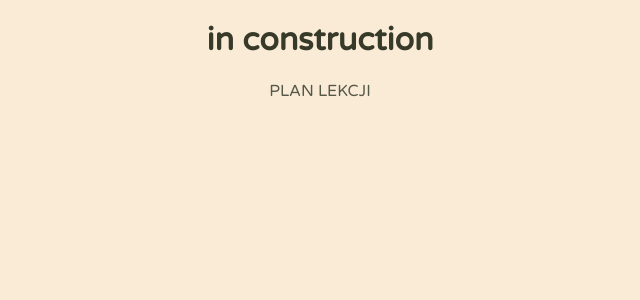
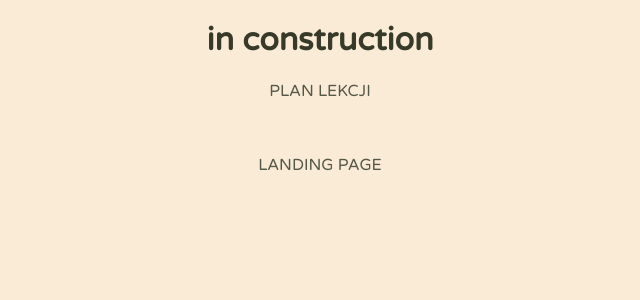
Before and after one commit to Muszchrom/NewReactCalendar, a React (Create React App) app: page /login in a window 1280 px wide. Shown: the top 300 px of the page, without its empty margins (320-960 px from the left). Built offline with nearby package versions, Linux system fonts and the light colour scheme.

Commit message:
Landings page user experience improved

```diff
--- a/src/App.css
+++ b/src/App.css
@@ -333,9 +333,10 @@ li img {
 }
 .landingBackground {
   width: 100%;
+  min-height: 100vh;
   display: flex;
   justify-content: center;
-  align-items: center;
+  align-items: baseline;
   background-color: antiquewhite;
 }
 .welcome-sign {
--- a/src/routes/LogIn.js
+++ b/src/routes/LogIn.js
@@ -9,6 +9,12 @@ export default function LogIn() {
         <NavLink to={"/plan/monday"} className="tile-link">
             PLAN LEKCJI
         </NavLink>
+        <br></br>
+        <br></br>
+        <br></br>
+        <NavLink to={"/"} className="tile-link">
+            LANDING PAGE
+        </NavLink>
         </>
     );
 }
```
